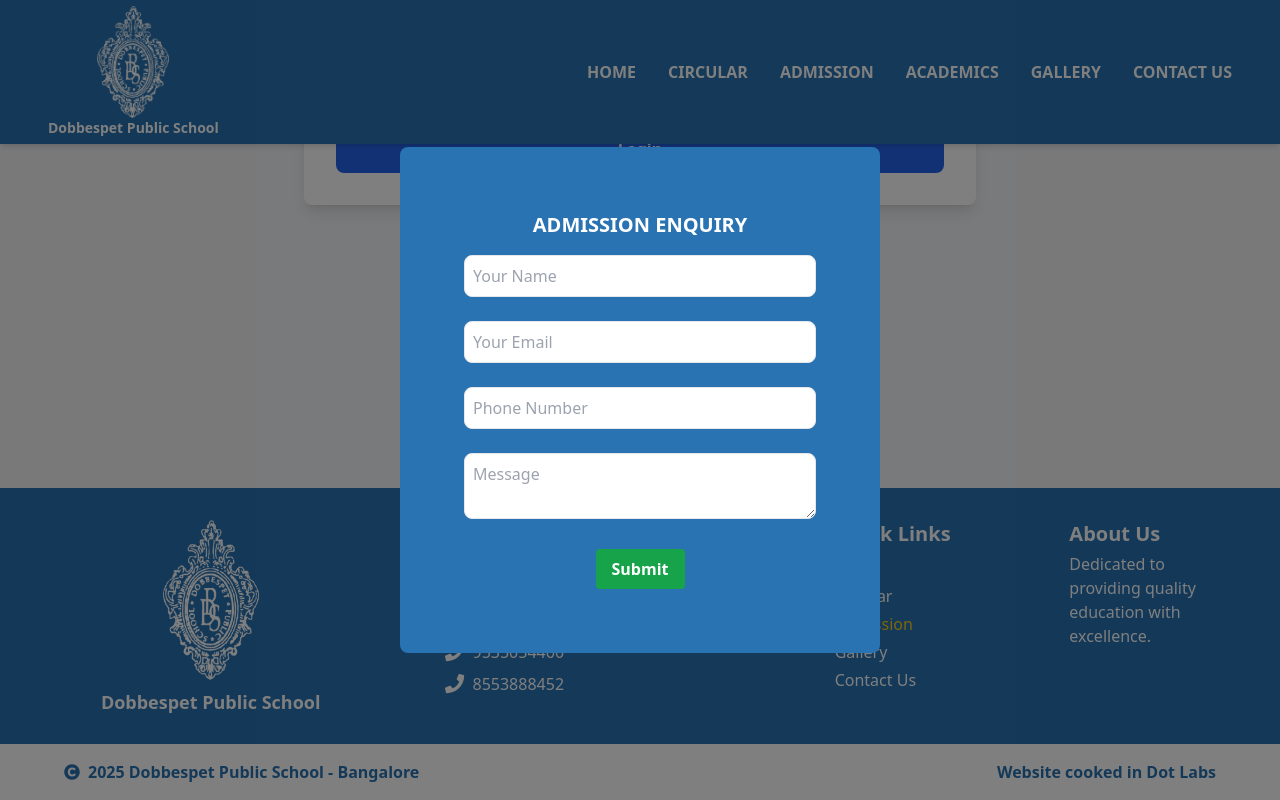
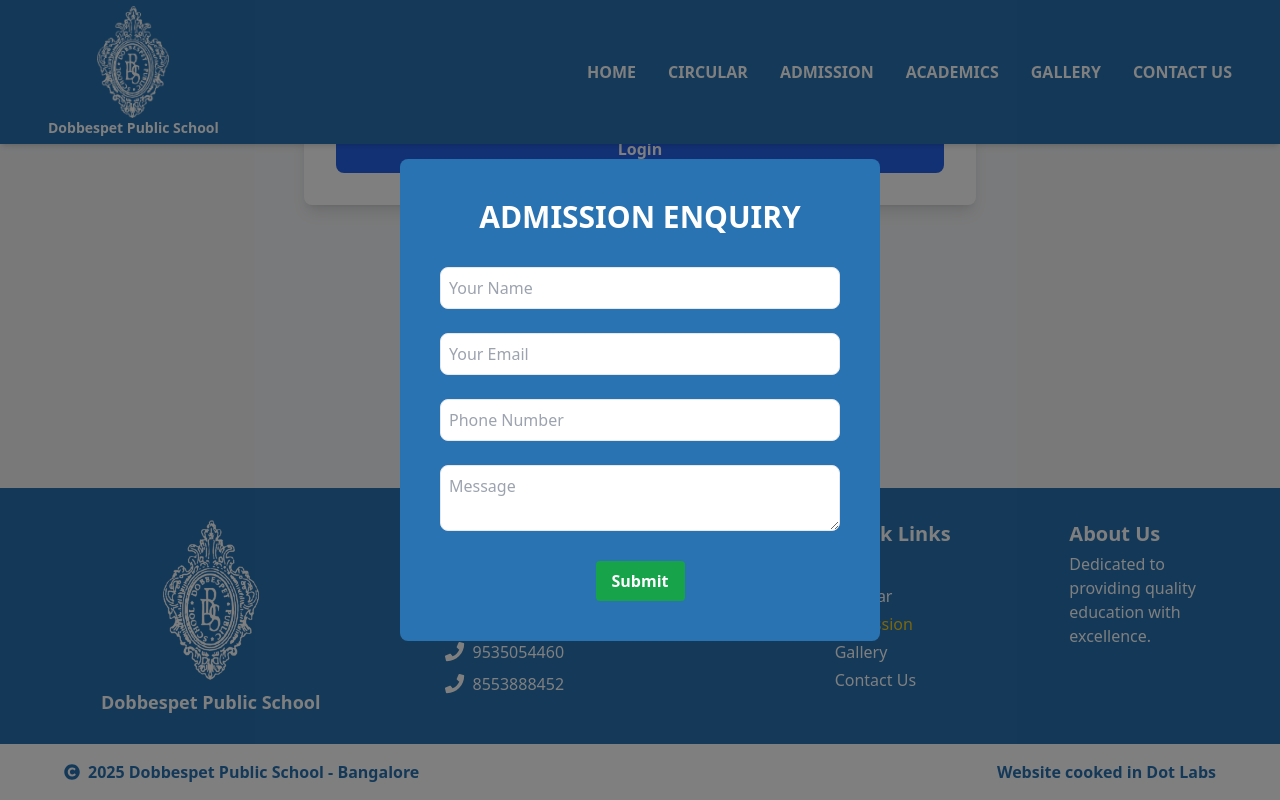
Before and after one commit to NVN404/dotProject1, a React (Vite) app in the folder client/: page /admin-login in a window 1280 px wide. Both pictures are taken after a click on the item "Admission". Shown: the part 312-1112 px from the top of the page. Built offline with nearby package versions, Linux system fonts and the light colour scheme; a web font is replaced by a local one.

Commit message:
modified form

```diff
--- a/client/src/components/AdmissionForm.jsx
+++ b/client/src/components/AdmissionForm.jsx
@@ -55,8 +55,8 @@ const AdmissionForm = () => {
         <>
             {openAdmissionForm && (
                 <div className="fixed inset-0 flex items-center justify-center bg-black bg-opacity-50 z-50">
-                    <div ref={formRef} className="bg-[#2973B2] p-16 rounded-lg w-80 md:w-[30rem]">
-                        <h2 className="text-xl font-bold mb-4 text-center text-white">ADMISSION ENQUIRY</h2>
+                    <div ref={formRef} className="bg-[#2973B2] p-8 md:p-10 rounded-lg w-80 md:w-[30rem]">
+                        <h2 className="text-2xl md:text-3xl font-bold mb-8 text-center text-white">ADMISSION ENQUIRY</h2>
                         <form onSubmit={handleSubmit} className="space-y-6 text-black">
                             <input type="text" name="name" placeholder="Your Name" spellCheck="false" className="w-full p-2 border rounded-lg focus:outline-none" onChange={handleChange} required />
                             <input type="email" name="email" placeholder="Your Email" spellCheck="false" className="w-full p-2 border rounded-lg focus:outline-none" onChange={handleChange} required />
```
